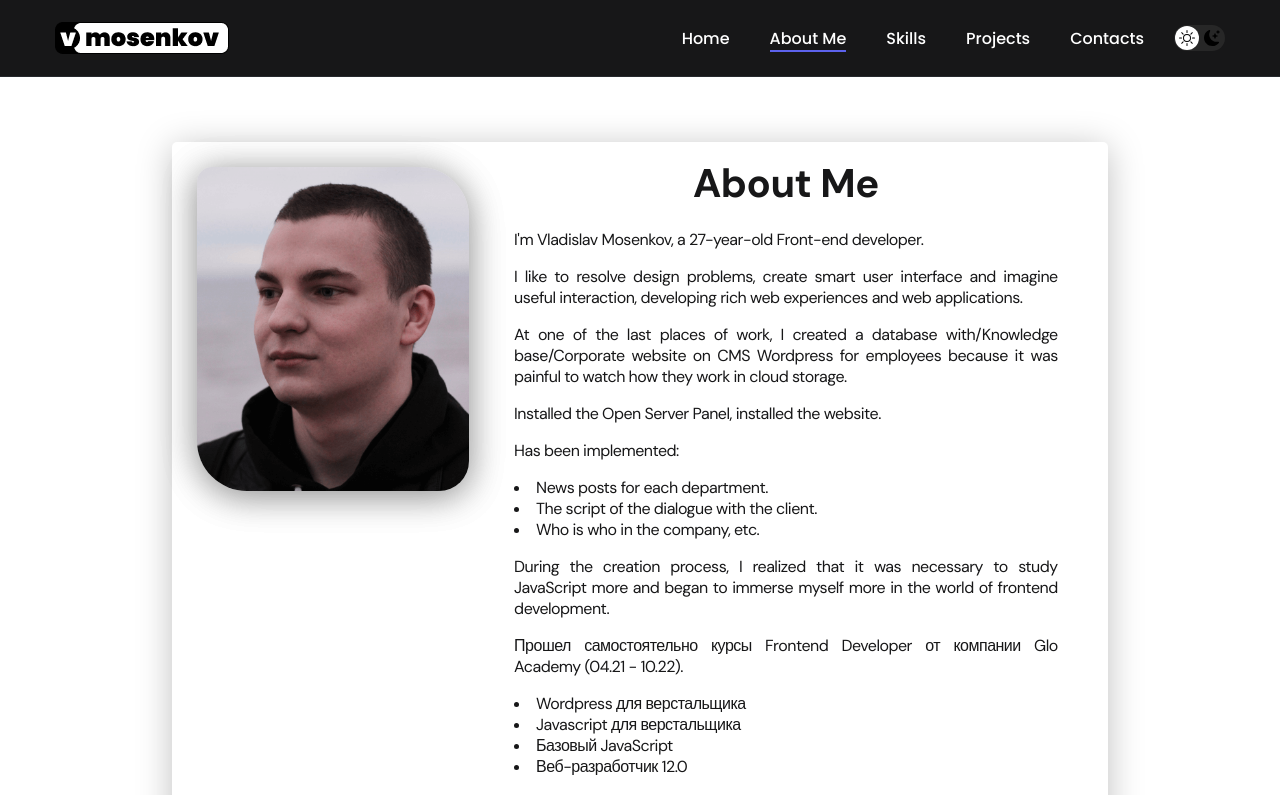
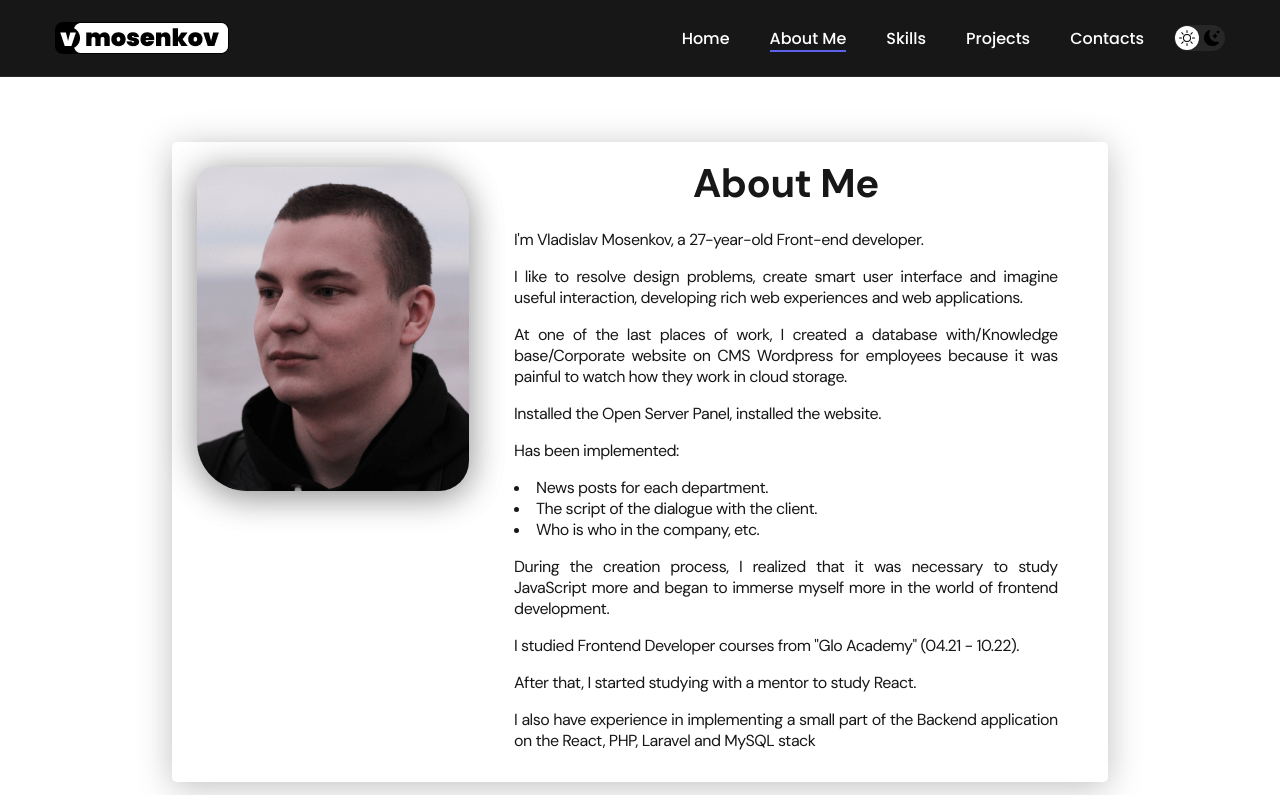
Before and after one commit to vmosenkov/portfolio-react, a React (Create React App) app: page /#/about-me in a window 1280 px wide. Shown: the top 795 px of the page. Built offline with nearby package versions, Linux system fonts and the light colour scheme.

Commit message:
Update AboutMe.jsx

```diff
--- a/src/pages/AboutMe.jsx
+++ b/src/pages/AboutMe.jsx
@@ -29,15 +29,15 @@ function AboutMe() {
                         <li className="list-disc">Who is who in the company, etc.</li>
                      </ul>
                      <p>During the creation process, I realized that it was necessary to study JavaScript more and began to immerse myself more in the world of frontend development.</p>
-                     <p>Прошел самостоятельно курсы Frontend Developer от компании Glo Academy (04.21 - 10.22).</p>
-                     <ul>
+                     <p>I studied Frontend Developer courses from "Glo Academy" (04.21 - 10.22).</p>
+                     {/* <ul>
                         <li className="list-disc">Wordpress для верстальщика</li>
                         <li className="list-disc">Javascript для верстальщика</li>
                         <li className="list-disc">Базовый JavaScript</li>
                         <li className="list-disc">Веб-разработчик 12.0</li>
-                     </ul>
-                     <p>После начал заниматься с ментором по изучению React.</p>
-                     <p>Так же имею опыт в реализации Backend части приложения на стеке React, PHP, Laravel и MySql.</p>
+                     </ul> */}
+                     <p>After that, I started studying with a mentor to study React.</p>
+                     <p>I also have experience in implementing a small part of the Backend application on the React, PHP, Laravel and MySQL stack</p>
 
                   </div>
                </div>
```
